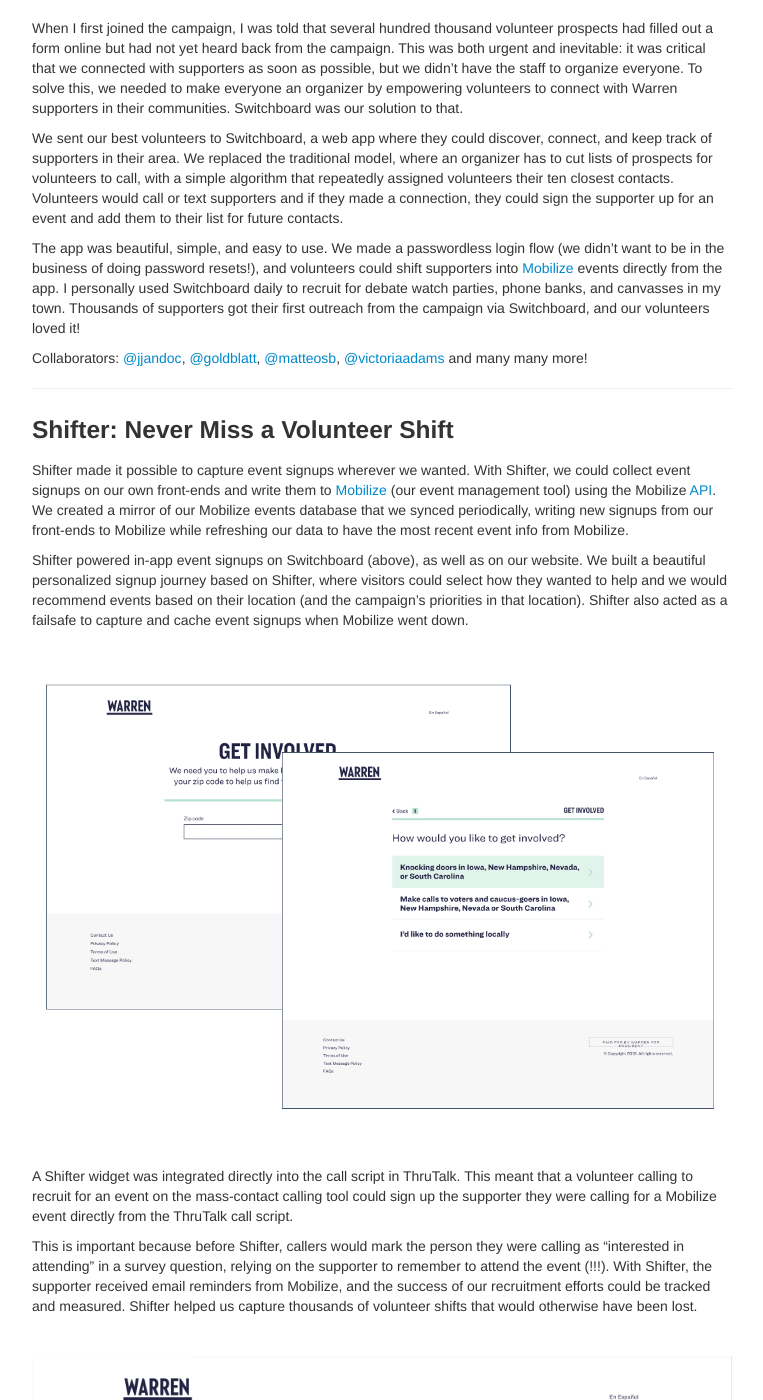
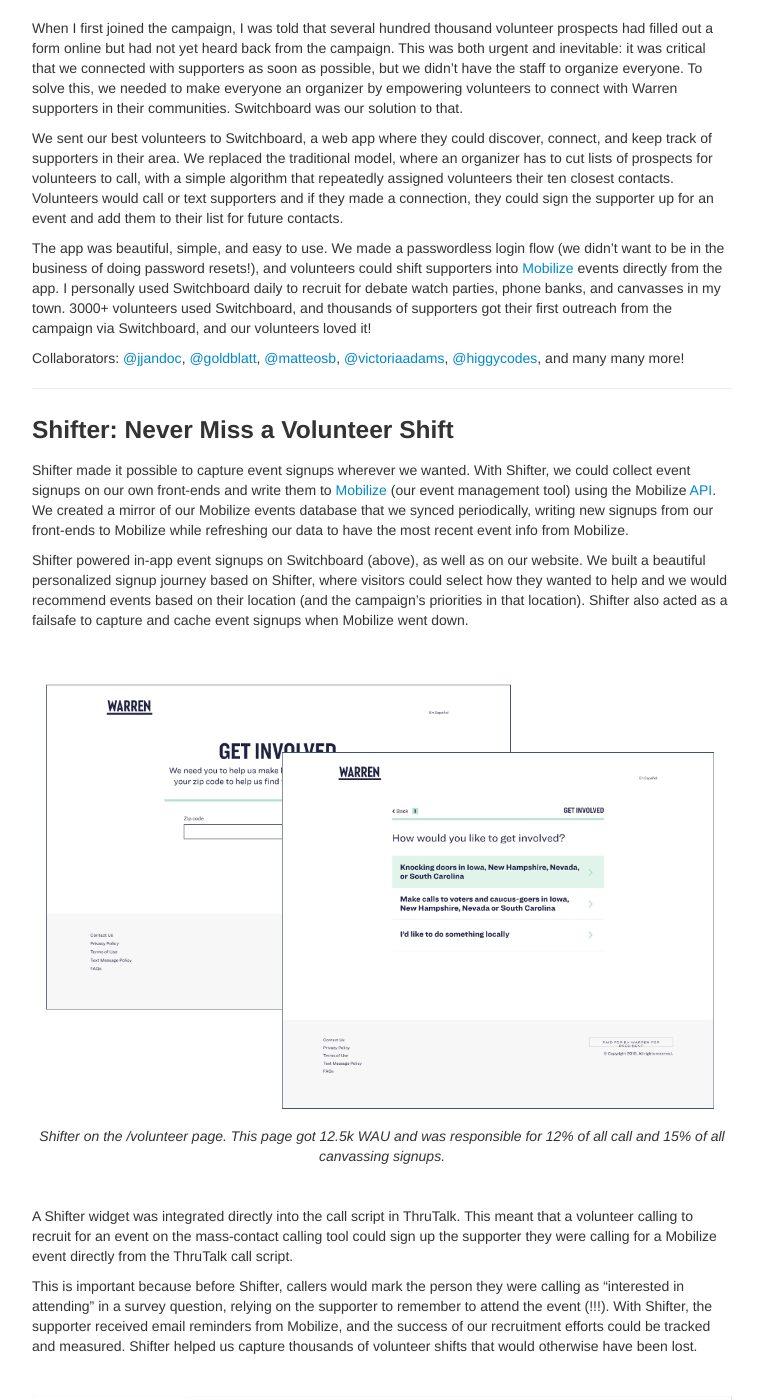
Before and after one commit to vyedin/vyedin.github.io, a Jekyll site: the page built from pages/campaigns.md, in a window 1280 px wide and 1400 px high, scrolled down 1410 px. Shown: the whole window, without its empty margins (258-1021 px from the left). Built offline with Jekyll 4.4.1, drawn with Linux system fonts in a browser that asks for light colours; comment, search, counter and statistics services are not loaded; some of the changed text lies outside the part shown.

Commit message:
Update campaigns.md

```diff
--- a/pages/campaigns.md
+++ b/pages/campaigns.md
@@ -35,9 +35,9 @@ When I first joined the campaign, I was told that several hundred thousand volun
 
 We sent our best volunteers to Switchboard, a web app where they could discover, connect, and keep track of supporters in their area. We replaced the traditional model, where an organizer has to cut lists of prospects for volunteers to call, with a simple algorithm that repeatedly assigned volunteers their ten closest contacts. Volunteers would call or text supporters and if they made a connection, they could sign the supporter up for an event and add them to their list for future contacts.
 
-The app was beautiful, simple, and easy to use. We made a passwordless login flow (we didn't want to be in the business of doing password resets!), and volunteers could shift supporters into [Mobilize](https://join.mobilize.us/) events directly from the app. I personally used Switchboard daily to recruit for debate watch parties, phone banks, and canvasses in my town. Thousands of supporters got their first outreach from the campaign via Switchboard, and our volunteers loved it!
+The app was beautiful, simple, and easy to use. We made a passwordless login flow (we didn't want to be in the business of doing password resets!), and volunteers could shift supporters into [Mobilize](https://join.mobilize.us/) events directly from the app. I personally used Switchboard daily to recruit for debate watch parties, phone banks, and canvasses in my town. 3000+ volunteers used Switchboard, and thousands of supporters got their first outreach from the campaign via Switchboard, and our volunteers loved it!
 
-Collaborators: [@jjandoc](https://github.com/jjandoc), [@goldblatt](https://github.com/goldblatt), [@matteosb](https://github.com/matteosb), [@victoriaadams](https://twitter.com/victoriadams) and many many more!
+Collaborators: [@jjandoc](https://github.com/jjandoc), [@goldblatt](https://github.com/goldblatt), [@matteosb](https://github.com/matteosb), [@victoriaadams](https://twitter.com/victoriadams), [@higgycodes](https://twitter.com/higgyCodes), and many many more!
 
 ---
 
@@ -50,7 +50,8 @@ Shifter powered in-app event signups on Switchboard (above), as well as on our w
 <br/>
 
 <p align="center">
-  <a href="../assets/images/shifter.png"><img src="../assets/images/shifter.png" alt="Shift Yourself"/></a>
+  <a href="../assets/images/shifter.png"><img src="../assets/images/shifter.png" alt="Shift Yourself"/></a><br/>
+  <i>Shifter on the /volunteer page. This page got 12.5k WAU and was responsible for 12% of all call and 15% of all canvassing signups.</i>
 </p>
 
 <br/>
```
Also changed, not shown: other parts of pages/campaigns.md (+1 -1 lines).
